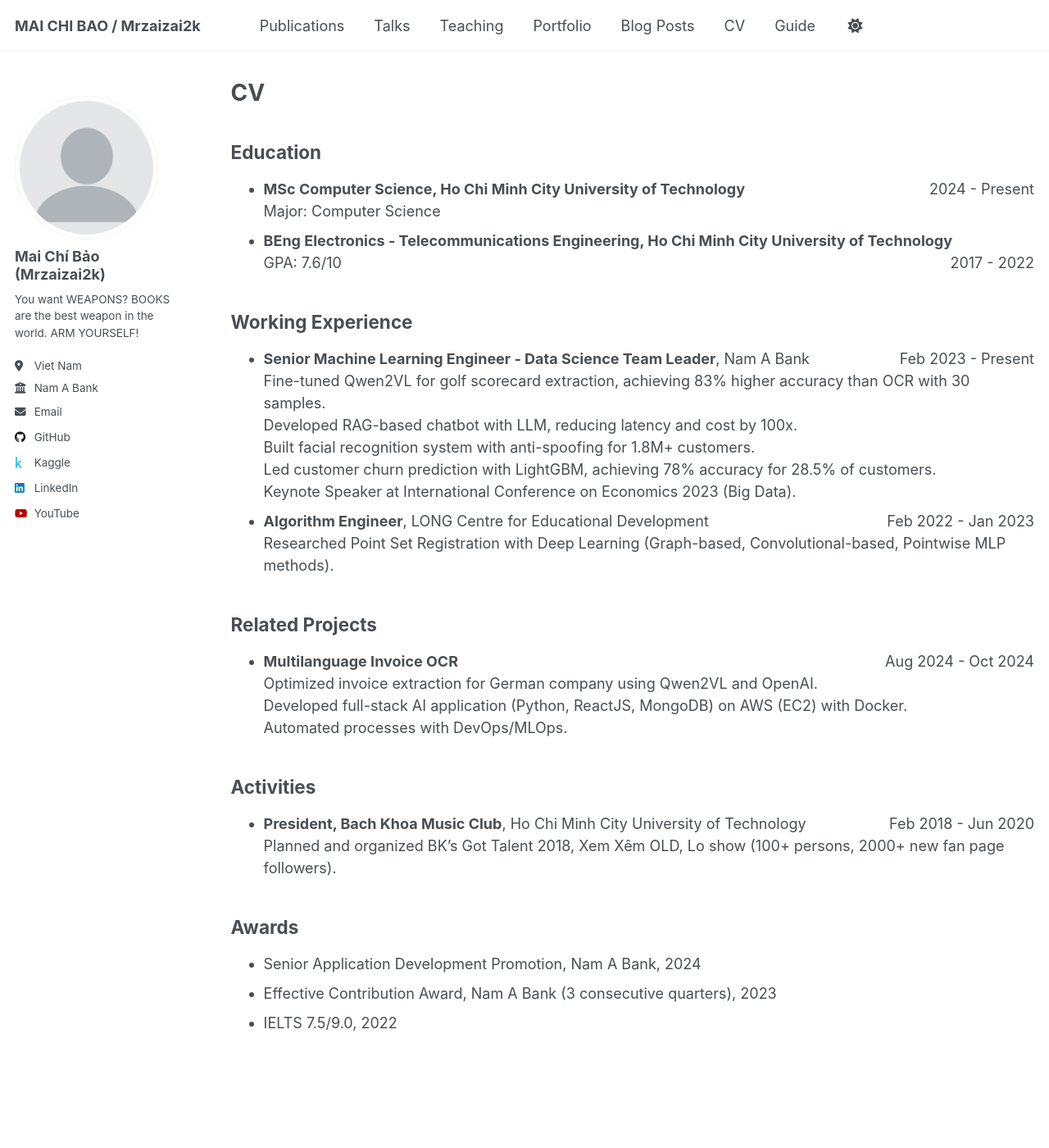
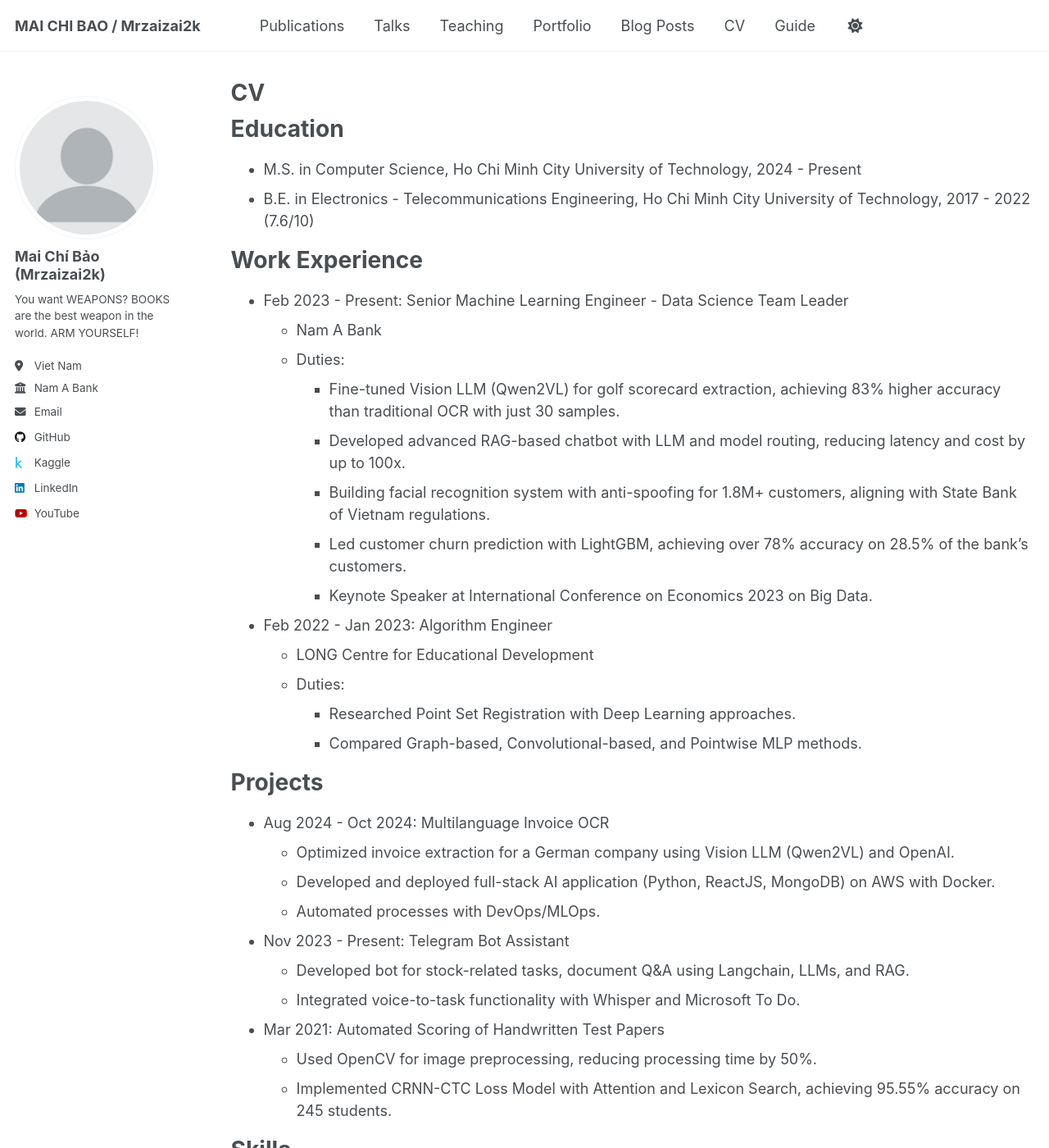
Before and after one commit to mrzaizai2k/mrzaizai2k.github.io, a Jekyll site: the page built from _pages/cv.md, in a window 1280 px wide and 1400 px high. Shown: the whole window at 82% size. Built offline with Jekyll 4.4.1, drawn with Linux system fonts in a browser that asks for light colours; some of the changed text lies outside the part shown.

Commit message:
Update cv.md

```diff
--- a/_pages/cv.md
+++ b/_pages/cv.md
@@ -9,38 +9,71 @@ redirect_from:
 
 {% include base_path %}
 
-## Education
+Education
+======
+* M.S. in Computer Science, Ho Chi Minh City University of Technology, 2024 - Present
+* B.E. in Electronics - Telecommunications Engineering, Ho Chi Minh City University of Technology, 2017 - 2022 (7.6/10)
 
-* **MSc Computer Science, Ho Chi Minh City University of Technology** <span style="float: right;">2024 - Present</span><br>
-  <span class='desc'>Major: Computer Science</span>
-* **BEng Electronics - Telecommunications Engineering, Ho Chi Minh City University of Technology** <span style="float: right;">2017 - 2022</span><br>
-  <span class='desc'>GPA: 7.6/10</span>
+Work Experience
+======
+* Feb 2023 - Present: Senior Machine Learning Engineer - Data Science Team Leader
+  * Nam A Bank
+  * Duties:
+    - Fine-tuned Vision LLM (Qwen2VL) for golf scorecard extraction, achieving 83% higher accuracy than traditional OCR with just 30 samples.
+    - Developed advanced RAG-based chatbot with LLM and model routing, reducing latency and cost by up to 100x.
+    - Building facial recognition system with anti-spoofing for 1.8M+ customers, aligning with State Bank of Vietnam regulations.
+    - Led customer churn prediction with LightGBM, achieving over 78% accuracy on 28.5% of the bank's customers.
+    - Keynote Speaker at International Conference on Economics 2023 on Big Data.
 
-## Working Experience
+* Feb 2022 - Jan 2023: Algorithm Engineer
+  * LONG Centre for Educational Development
+  * Duties:
+    - Researched Point Set Registration with Deep Learning approaches.
+    - Compared Graph-based, Convolutional-based, and Pointwise MLP methods.
 
-* **Senior Machine Learning Engineer - Data Science Team Leader**, Nam A Bank <span style="float: right;">Feb 2023 - Present</span><br>
-  <span class='desc'>Fine-tuned Qwen2VL for golf scorecard extraction, achieving 83% higher accuracy than OCR with 30 samples.</span><br>
-  <span class='desc'>Developed RAG-based chatbot with LLM, reducing latency and cost by 100x.</span><br>
-  <span class='desc'>Built facial recognition system with anti-spoofing for 1.8M+ customers.</span><br>
-  <span class='desc'>Led customer churn prediction with LightGBM, achieving 78% accuracy for 28.5% of customers.</span><br>
-  <span class='desc'>Keynote Speaker at International Conference on Economics 2023 (Big Data).</span>
-* **Algorithm Engineer**, LONG Centre for Educational Development <span style="float: right;">Feb 2022 - Jan 2023</span><br>
-  <span class='desc'>Researched Point Set Registration with Deep Learning (Graph-based, Convolutional-based, Pointwise MLP methods).</span>
+Projects
+======
+* Aug 2024 - Oct 2024: Multilanguage Invoice OCR
+  - Optimized invoice extraction for a German company using Vision LLM (Qwen2VL) and OpenAI.
+  - Developed and deployed full-stack AI application (Python, ReactJS, MongoDB) on AWS with Docker.
+  - Automated processes with DevOps/MLOps.
 
-## Related Projects
+* Nov 2023 - Present: Telegram Bot Assistant
+  - Developed bot for stock-related tasks, document Q&A using Langchain, LLMs, and RAG.
+  - Integrated voice-to-task functionality with Whisper and Microsoft To Do.
 
-* **Multilanguage Invoice OCR** <span style="float: right;">Aug 2024 - Oct 2024</span><br>
-  <span class='desc'>Optimized invoice extraction for German company using Qwen2VL and OpenAI.</span><br>
-  <span class='desc'>Developed full-stack AI application (Python, ReactJS, MongoDB) on AWS (EC2) with Docker.</span><br>
-  <span class='desc'>Automated processes with DevOps/MLOps.</span>
+* Mar 2021: Automated Scoring of Handwritten Test Papers
+  - Used OpenCV for image preprocessing, reducing processing time by 50%.
+  - Implemented CRNN-CTC Loss Model with Attention and Lexicon Search, achieving 95.55% accuracy on 245 students.
 
-## Activities
+Skills
+======
+* **Machine Learning & AI**
+  - Models: LightGBM, Deep Learning (CNN, RNN), LLMs (Qwen2VL, OpenAI)
+  - Techniques: Computer Vision, NLP, Time Series Prediction
+* **Programming**
+  - Languages: Python, C++
+  - Frameworks: TensorFlow, PyTorch, Langchain
+* **Software Development**
+  - Full-stack: ReactJS, MongoDB
+  - DevOps/MLOps: Docker, AWS (EC2), CI/CD
+* **Embedded Systems**
+  - Arduino, PLC, SCADA
+* **Other**
+  - Public Speaking, Leadership
 
-* **President, Bach Khoa Music Club**, Ho Chi Minh City University of Technology <span style="float: right;">Feb 2018 - Jun 2020</span><br>
-  <span class='desc'>Planned and organized BK's Got Talent 2018, Xem Xêm OLD, Lo show (100+ persons, 2000+ new fan page followers).</span>
+Activities
+======
+* Sep 2022 - Present: YouTuber, Mrzaizai2k - AI
+  - Host a channel on AI, ML, and DL with 7 videos, 212 subscribers, and 13,392 views.
 
-## Awards
+* Feb 2018 - Jun 2020: President, Bach Khoa Music Club, Ho Chi Minh City University of Technology
+  - Organized events like BK's Got Talent 2018, Xem Xém OLD, Lơ show with 100+ participants each.
+  - Increased fan page followers by over 2000 during my time in charge.
 
-* Senior Application Development Promotion, Nam A Bank, 2024
-* Effective Contribution Award, Nam A Bank (3 consecutive quarters), 2023
-* IELTS 7.5/9.0, 2022
+Awards/Achievements
+======
+* 2024: Received promotion at Nam A Bank to senior
+* 2023: Effective Contribution Award, Nam A Bank (3 consecutive quarters)
+* 2022: IELTS 7.5/9.0
+* 2020: TOEIC 910/990
```
